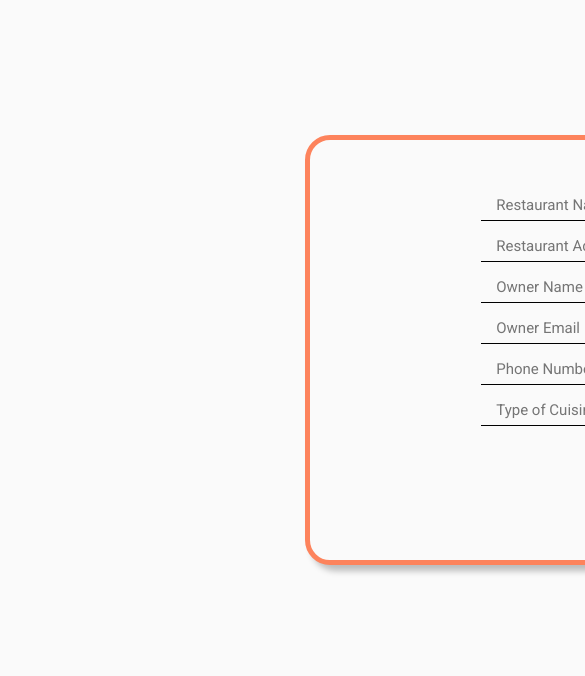
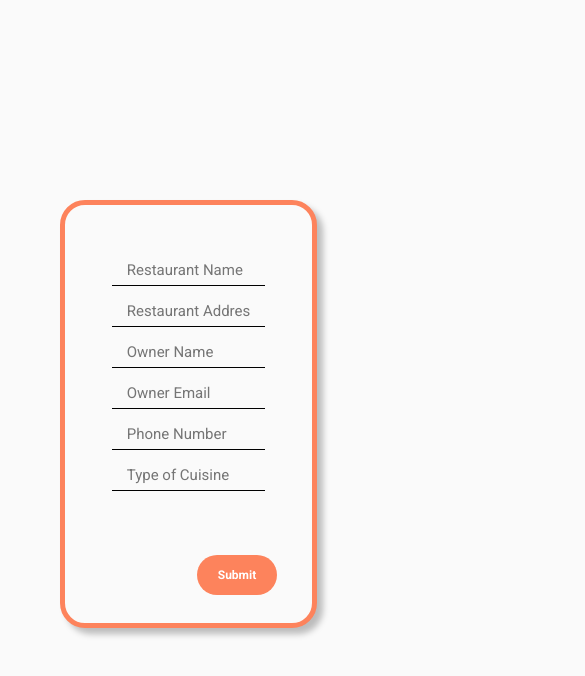
Before and after one commit to SamKeathley/LocalRestaurantSearch, a React (Create React App) app: page /form in a window 390 px wide. Shown: the top 676 px of the page, 585 px wide, since content can reach past the window. Built offline with nearby package versions, Linux system fonts and the light colour scheme.

Commit message:
updated mobile style for form view

```diff
--- a/package.json
+++ b/package.json
@@ -7,6 +7,7 @@
     "@testing-library/react": "^9.5.0",
     "@testing-library/user-event": "^7.2.1",
     "bootstrap": "^4.5.2",
+    "firebase": "^7.19.1",
     "react": "^16.13.1",
     "react-bootstrap": "^1.3.0",
     "react-dom": "^16.13.1",
--- a/src/components/Form/form.css
+++ b/src/components/Form/form.css
@@ -51,3 +51,26 @@ input {
     text-align: center;
     margin: 0;
 }
+
+@media only screen and (max-width: 767px) {
+    .container {
+        position: relative;
+        max-width: 360px;
+        max-height: 767px;
+        height: 650px;
+    }
+    .registration {
+        position: absolute;
+        width: 257px;
+        height: 427.89px;
+        left: 60px;
+        top: 200px;
+    }
+    .submit {
+        position: absolute;
+        font-size: 12px;
+        line-height: 14px;
+        left: 132px;
+        top: 350px;
+    }
+}
--- a/src/components/Form/form.jsx
+++ b/src/components/Form/form.jsx
@@ -30,30 +30,35 @@ export default function Register() {
                 <input
                     className="rname"
                     name="rname"
+                    type="text"
                     onChange={handleChange}
                     value={contact.rname}
                     placeholder="Restaurant Name"
                 />
                 <input
                     name="address"
+                    type="text"
                     onChange={handleChange}
                     value={contact.address}
                     placeholder="Restaurant Address"
                 />
                 <input
                     name="oname"
+                    type="text"
                     onChange={handleChange}
                     value={contact.oname}
                     placeholder="Owner Name"
                 />
                 <input
                     name="email"
+                    type="email"
                     onChange={handleChange}
                     value={contact.email}
                     placeholder="Owner Email"
                 />
                 <input
                     name="phone"
+                    type="tel"
                     onChange={handleChange}
                     value={contact.phone}
                     placeholder="Phone Number"
@@ -61,6 +66,7 @@ export default function Register() {
                 <input
                     className="ftype"
                     name="ftype"
+                    type="text"
                     onChange={handleChange}
                     value={contact.ftype}
                     placeholder="Type of Cuisine"
```
Also changed, not shown: 1 other file (tests, documents, lock files or other folders).
